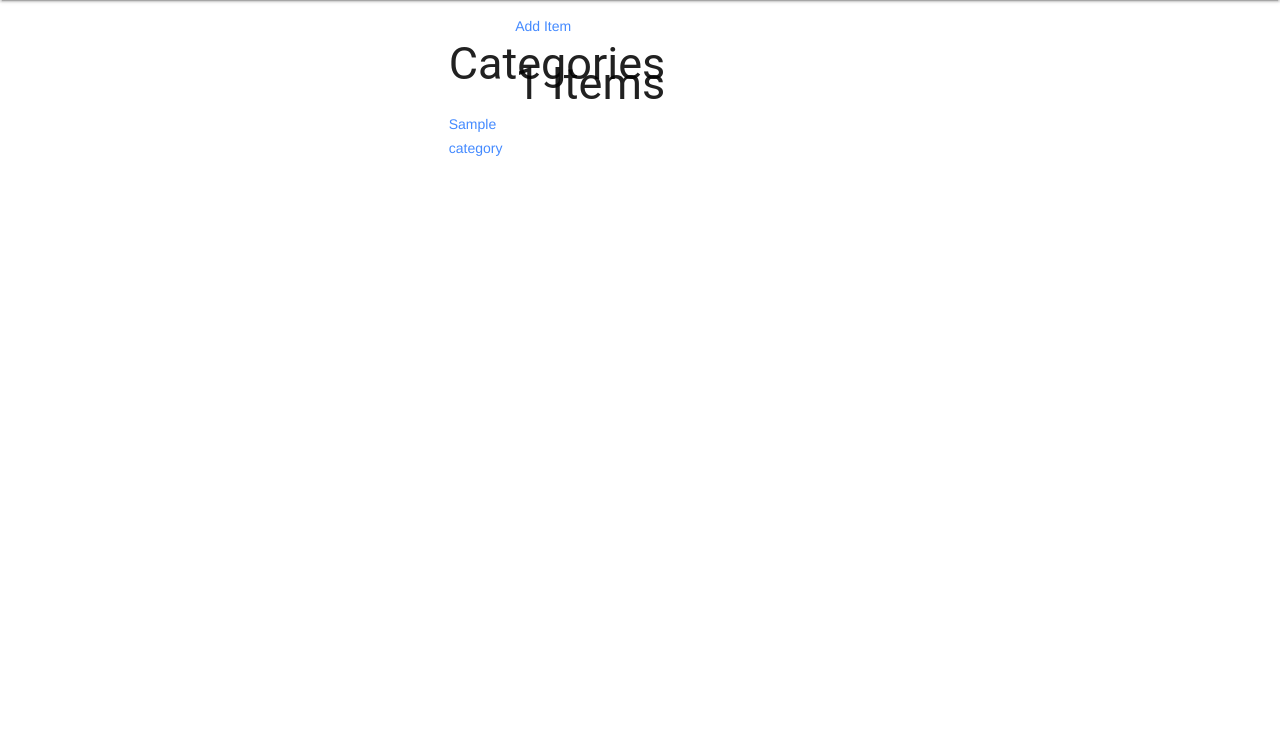
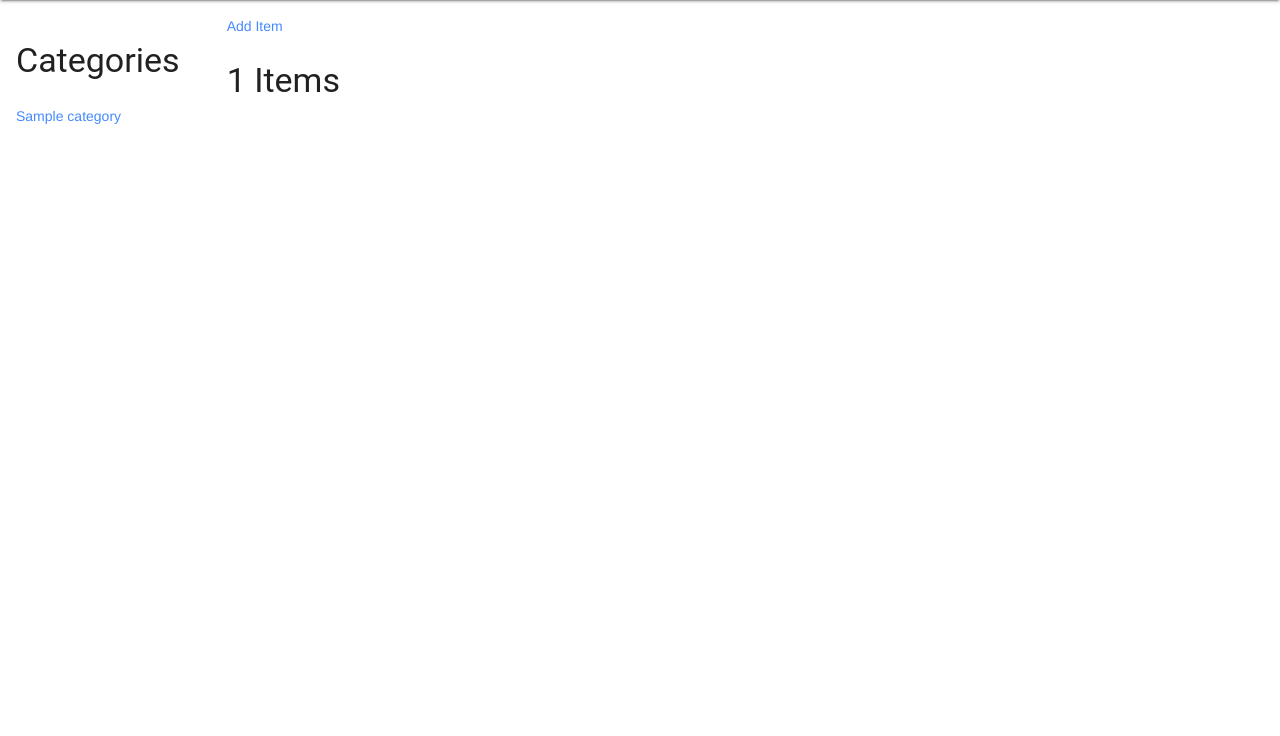
Before and after one commit to joeyturczak/Item-Catalog, a Flask app: page /catalog/1 in a window 1280 px wide. Shown: the part 64-800 px from the top of the page. Run offline with Flask 2, Linux system fonts and the light colour scheme; tables that the repository leaves empty hold one stand-in row (values such as "Sample post").

Commit message:
Fix grid layout

```diff
--- a/templates/catalog.html
+++ b/templates/catalog.html
@@ -6,16 +6,25 @@
   {% include "header.html" %}
 {% endif %}
 
+<div class="mdl-layout__content">
   <div class="mdl-grid">
     <div class="mdl-cell mdl-cell--2-col">
-    {% include "categories.html" %}
+      <h3>Categories</h3>
+
+      {% for category in categories %}
+
+        <a href="{{url_for('showCategory', category_name=category.name)}}">
+          <p>{{ category.name }}</p>
+        </a>
+
+      {% endfor %}
     </div>
 
-  <div class="mdl-cell mdl-cell--8-col items">
+    <div class="mdl-cell mdl-cell--10-col items">
 
       <a href="{{url_for('newItem')}}">Add Item</a>
 
-    <h2>{{ list_title }}</h2>
+      <h3>{{ list_title }}</h3>
 
       {% if not items %}
         <p>There are no items in this category</p>
@@ -31,5 +40,6 @@
 
     </div>
   </div>
+</div>
 
 {% endblock %}
--- a/templates/categories.html
+++ b/templates/categories.html
@@ -1,4 +1,3 @@
-<div class="categories">
 <h2>Categories</h2>
 
 {% for category in categories %}
@@ -8,5 +7,3 @@
   </a>
 
 {% endfor %}
-
-</div>
```
Lines whose indentation alone changed are shown as unchanged.
